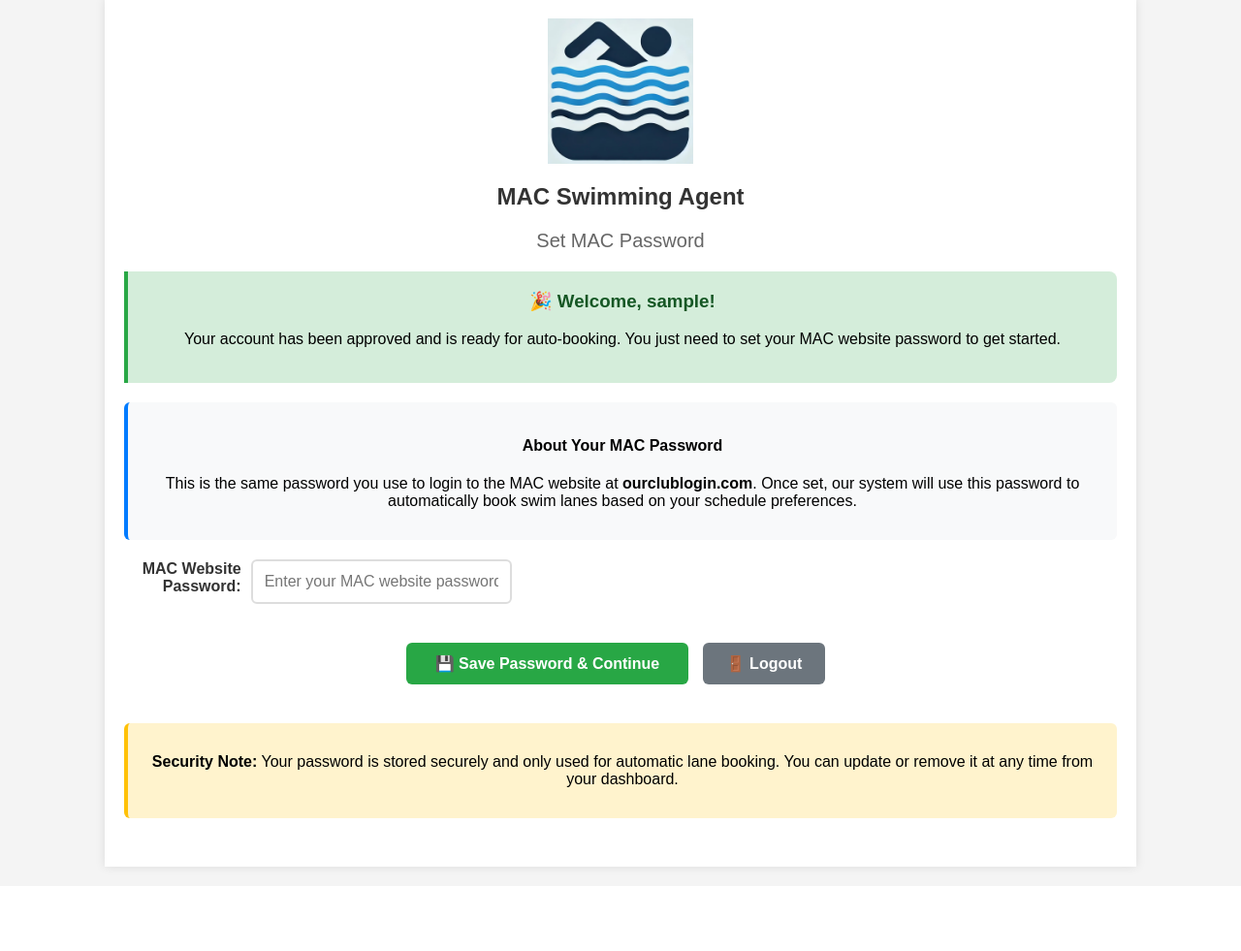
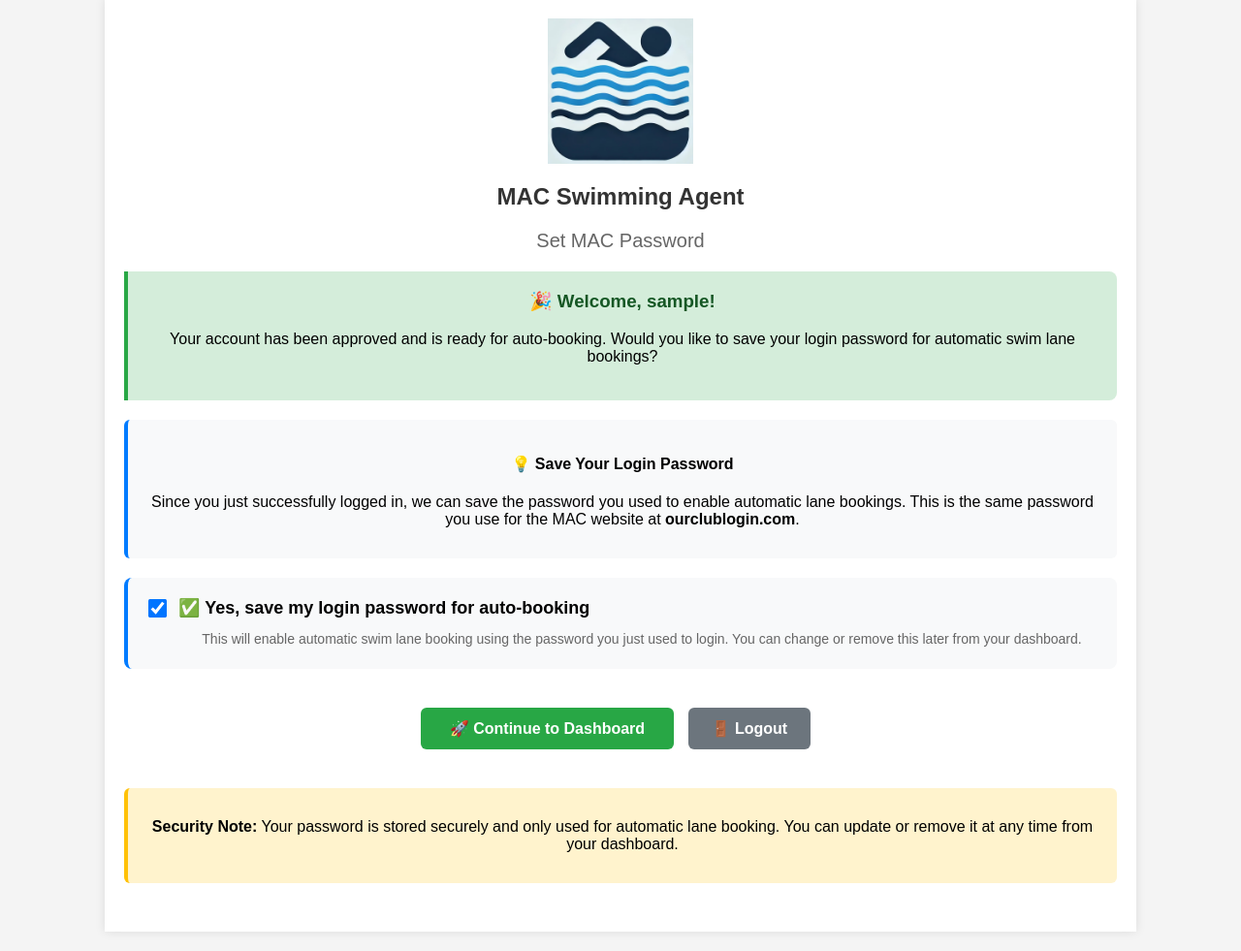
Before and after one commit to mattjpoland/swimming-agent, a Flask app: page /web/setup-mac-password in a window 1280 px wide. Shown: the part 21-1002 px from the top of the page at 97% size. Before the commit the page ends 922 px from the top, so only its background shows below. Run offline with Flask 3, Linux system fonts and the light colour scheme; the visitor is signed in with stand-in values (Sample User, id 1); a database or web service that is not in the repository returns one stand-in record (values such as "Sample title"); some libraries are stand-ins or nearby versions.

Commit message:
Streamline MAC Password updates

```diff
--- a/src/web/routes/web_routes.py
+++ b/src/web/routes/web_routes.py
@@ -33,9 +33,21 @@ def login():
             else:
                 # Check if user is enabled and has MAC password for dashboard access
                 if auth_entry.get("is_enabled") and auth_entry.get("mac_password"):
+                    # Auto-sync MAC password if it's different from what they logged in with
+                    stored_mac_password = auth_entry.get("mac_password")
+                    if stored_mac_password and stored_mac_password != password:
+                        # Password has changed - update it automatically
+                        success = update_mac_password(username, password)
+                        if success:
+                            logging.info(f"Auto-updated MAC password for {username} - password had changed")
+                        else:
+                            logging.error(f"Failed to auto-update MAC password for {username}")
+
                     return redirect(url_for("web.user_dashboard"))
                 elif auth_entry.get("is_enabled"):
                     # User is enabled but needs to set MAC password
+                    # Store the password temporarily so they can choose to save it
+                    session['login_password'] = password
                     return redirect(url_for("web.setup_mac_password"))
                 else:
                     # User is not enabled yet
@@ -355,10 +367,13 @@ def user_dashboard():
     if not username:
         return redirect(url_for("web.login"))
 
-    # Verify user is enabled and has MAC password
+    # Verify user is enabled
     auth_entry = get_auth(username)
-    if not auth_entry or not auth_entry.get("is_enabled") or not auth_entry.get("mac_password"):
+    if not auth_entry or not auth_entry.get("is_enabled"):
         return redirect(url_for("web.already_submitted"))
+
+    # Check if user has MAC password for auto-booking features
+    has_mac_password = auth_entry.get("mac_password") is not None
 
     # Get the user's current schedule
     user_schedule = get_schedule(username)
@@ -373,7 +388,7 @@ def user_dashboard():
             "sunday": None
         }
 
-    return render_template("user_dashboard.html", username=username, schedule=user_schedule)
+    return render_template("user_dashboard.html", username=username, schedule=user_schedule, has_mac_password=has_mac_password)
 
 @web_bp.route("/user/schedule", methods=["POST"])
 def update_my_schedule():
@@ -382,9 +397,9 @@ def update_my_schedule():
     if not username:
         return jsonify({"status": "error", "message": "Not logged in"}), 401
 
-    # Verify user is enabled and has MAC password
+    # Verify user is enabled (MAC password not required to save schedule)
     auth_entry = get_auth(username)
-    if not auth_entry or not auth_entry.get("is_enabled") or not auth_entry.get("mac_password"):
+    if not auth_entry or not auth_entry.get("is_enabled"):
         return jsonify({"status": "error", "message": "Access denied"}), 403
 
     data = request.json
@@ -392,7 +407,12 @@ def update_my_schedule():
 
     try:
         add_or_update_schedule(username, schedule_data)
-        return jsonify({"status": "success", "message": "Your schedule has been updated successfully!"})
+
+        # Check if they have MAC password for appropriate message
+        if not auth_entry.get("mac_password"):
+            return jsonify({"status": "warning", "message": "Schedule saved, but you need to set your MAC password first to enable auto-booking."})
+        else:
+            return jsonify({"status": "success", "message": "Your schedule has been updated successfully!"})
     except Exception as e:
         logging.error(f"Error updating schedule for {username}: {str(e)}")
         return jsonify({"status": "error", "message": "Failed to update schedule. Please try again."}), 500
@@ -404,9 +424,9 @@ def delete_my_schedule():
     if not username:
         return jsonify({"status": "error", "message": "Not logged in"}), 401
 
-    # Verify user is enabled and has MAC password
+    # Verify user is enabled (MAC password not required to delete schedule)
     auth_entry = get_auth(username)
-    if not auth_entry or not auth_entry.get("is_enabled") or not auth_entry.get("mac_password"):
+    if not auth_entry or not auth_entry.get("is_enabled"):
         return jsonify({"status": "error", "message": "Access denied"}), 403
 
     try:
@@ -472,29 +492,35 @@ def setup_mac_password():
         return redirect(url_for("web.user_dashboard"))
 
     if request.method == "POST":
-        mac_password = request.form.get("mac_password", "").strip()
+        save_login_password = request.form.get("save_login_password") == "on"
 
-        if not mac_password:
-            error = "MAC password is required."
-            return render_template("setup_mac_password.html", username=username, error=error)
+        if save_login_password:
+            # Use the password from their recent login session
+            login_password = session.get('login_password')
 
-        # Validate the MAC password by attempting to login
-        context = load_context_for_registration_pages()
-        login_response = login_with_credentials(username, mac_password, context)
+            if not login_password:
+                error = "Session expired. Please log in again."
+                return render_template("setup_mac_password.html", username=username, error=error)
 
-        if not login_response:
-            error = "Invalid MAC password. Please verify this is the correct password for the MAC website."
-            return render_template("setup_mac_password.html", username=username, error=error)
+            # Update the MAC password with their login password
+            success = update_mac_password(username, login_password)
 
-        # Update the MAC password
-        success = update_mac_password(username, mac_password)
-
-        if success:
-            logging.info(f"User {username} successfully set their MAC password")
+            if success:
+                logging.info(f"User {username} successfully saved their login password as MAC password")
+                # Clear the login password from session for security
+                if 'login_password' in session:
+                    del session['login_password']
+                return redirect(url_for("web.user_dashboard"))
+            else:
+                error = "Failed to save MAC password. Please try again."
+                return render_template("setup_mac_password.html", username=username, error=error)
+        else:
+            # User chose not to save their password, go to dashboard without MAC password
+            logging.info(f"User {username} chose not to save their MAC password")
+            # Clear the login password from session for security
+            if 'login_password' in session:
+                del session['login_password']
             return redirect(url_for("web.user_dashboard"))
-        else:
-            error = "Failed to save MAC password. Please try again."
-            return render_template("setup_mac_password.html", username=username, error=error)
 
     return render_template("setup_mac_password.html", username=username)
 
--- a/src/web/templates/setup_mac_password.html
+++ b/src/web/templates/setup_mac_password.html
@@ -107,12 +107,12 @@
 
         <div class="welcome-box">
             <h3>🎉 Welcome, {{ username }}!</h3>
-            <p>Your account has been approved and is ready for auto-booking. You just need to set your MAC website password to get started.</p>
+            <p>Your account has been approved and is ready for auto-booking. Would you like to save your login password for automatic swim lane bookings?</p>
         </div>
 
         <div class="password-info">
-            <h4>About Your MAC Password</h4>
-            <p>This is the same password you use to login to the MAC website at <strong>ourclublogin.com</strong>. Once set, our system will use this password to automatically book swim lanes based on your schedule preferences.</p>
+            <h4>💡 Save Your Login Password</h4>
+            <p>Since you just successfully logged in, we can save the password you used to enable automatic lane bookings. This is the same password you use for the MAC website at <strong>ourclublogin.com</strong>.</p>
         </div>
 
         {% if error %}
@@ -120,12 +120,17 @@
         {% endif %}
 
         <form method="POST" action="{{ url_for('web.setup_mac_password') }}">
-            <div class="form-group">
-                <label for="mac_password">MAC Website Password:</label>
-                <input type="password" id="mac_password" name="mac_password" placeholder="Enter your MAC website password" required>
+            <div style="background: #f8f9fa; padding: 20px; border-radius: 8px; border-left: 4px solid #007bff; margin: 20px 0;">
+                <label for="save_login_password" style="display: flex; align-items: center; cursor: pointer; margin: 0; font-size: 18px;">
+                    <input type="checkbox" id="save_login_password" name="save_login_password" style="margin-right: 15px; transform: scale(1.5);" checked>
+                    <span><strong>✅ Yes, save my login password for auto-booking</strong></span>
+                </label>
+                <p style="font-size: 14px; color: #666; margin: 12px 0 0 40px; line-height: 1.4;">
+                    This will enable automatic swim lane booking using the password you just used to login. You can change or remove this later from your dashboard.
+                </p>
             </div>
 
-            <button type="submit" class="submit-button">💾 Save Password & Continue</button>
+            <button type="submit" class="submit-button">🚀 Continue to Dashboard</button>
             <a href="{{ url_for('web.logout') }}" class="logout-button">🚪 Logout</a>
         </form>
 
```
Also changed, not shown: src/web/templates/user_dashboard.html (+42 -6 lines).
